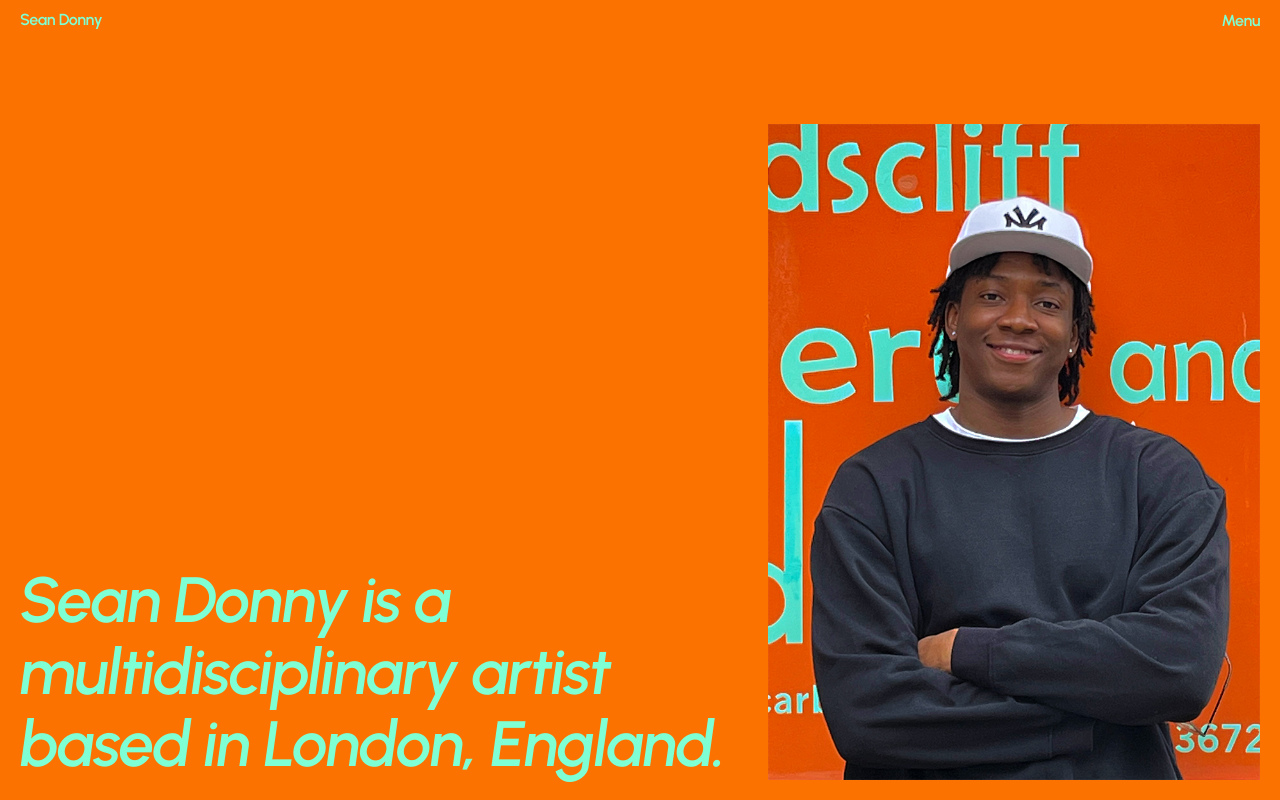
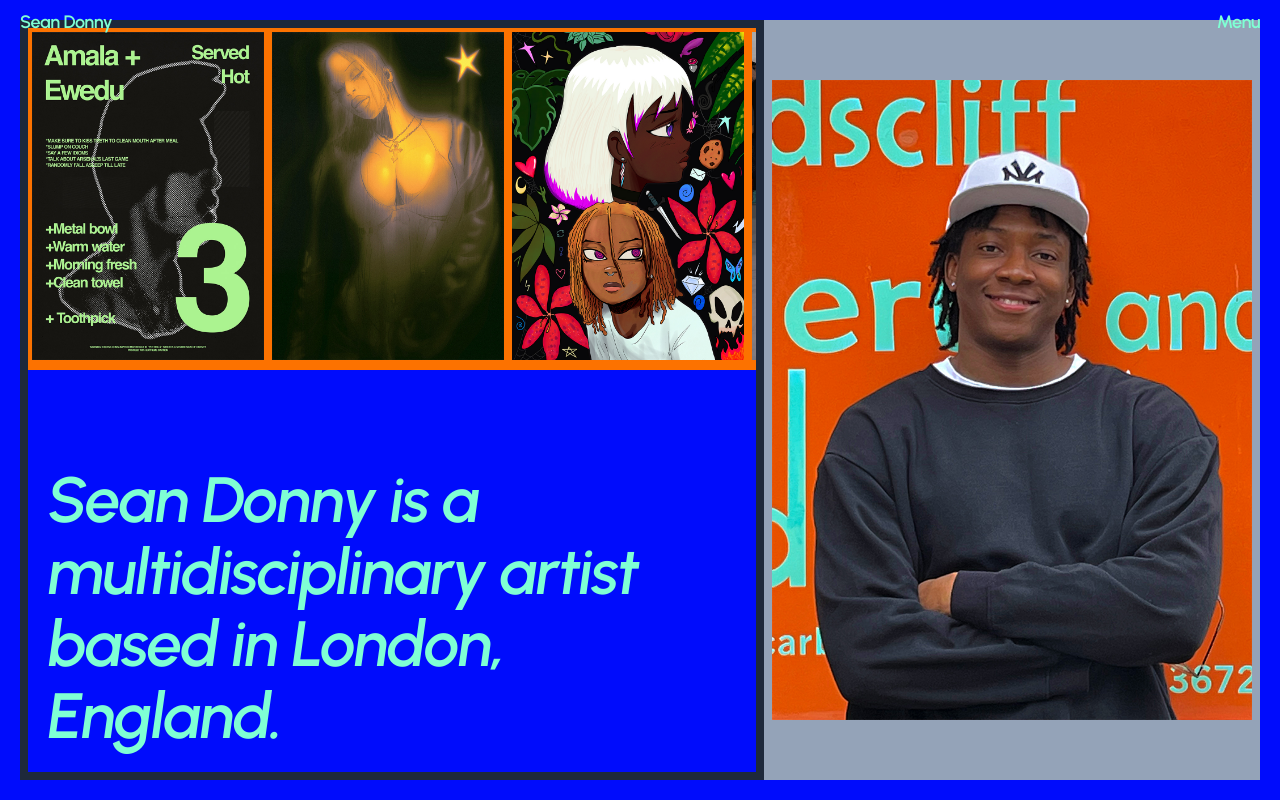
Before and after one commit to Sean-donny/Artist-Portfolio, a React (Vite) app in the folder resume-site/: page / in a window 1280 px wide. Shown: the top 800 px of the page. Built offline with nearby package versions, Linux system fonts and the light colour scheme.

Commit message:
Hero Layout restructured

```diff
--- a/resume-site/src/App.tsx
+++ b/resume-site/src/App.tsx
@@ -1,14 +1,11 @@
 import Hero from "./components/Hero";
 import Navbar from "./components/Navbar";
-import Slideshow from "./components/Slideshow";
-import Images from "./HeroImages";
 
 function App() {
   return (
     <div>
       <Navbar />
       <Hero />
-      <Slideshow images={Images} />
     </div>
   );
 }
--- /dev/null
+++ b/resume-site/src/HeroTitles.tsx
@@ -0,0 +1,10 @@
+export default [
+  "Amala and Ewedu",
+  "Ashley into the light",
+  "A love story",
+  "Mowalola runway",
+  "Why did you leave me here?",
+  "Cruel Santino: Subaru Boy",
+  "A girl is a gun",
+  "Guitar girl",
+];
--- a/resume-site/src/components/Hero.tsx
+++ b/resume-site/src/components/Hero.tsx
@@ -1,19 +1,51 @@
 import SeanPortrait from "/optimised/sean_donny_portrait.jpg";
+import Slideshow from "../components/Slideshow";
+import Images from "../HeroImages";
 
 const Hero = () => {
   return (
-    <div className="bg-orangutan w-full h-screen flex flex-row">
-      <article className="basis-3/5 flex items-end">
-        <h1 className="font-custom font-semibold italic tracking-tight text-aquatic pb-5 pl-5 text-massive1 leading-massive1">
+    // <div className="bg-orangutan w-full h-screen flex flex-row">
+    //   <article className="basis-3/5 flex items-end">
+    //     <h1 className="font-custom font-semibold italic tracking-tight text-aquatic pb-5 pl-5 text-massive1 leading-massive1">
+    //       Sean Donny is a<br />
+    //       multidisciplinary artist
+    //       <br />
+    //       based in London, England.
+    //     </h1>
+    //   </article>
+    //   <figure className="basis-2/5 flex items-end">
+    //     <img alt="Sean Donny" src={SeanPortrait} className="w-full pb-5 pr-5" />
+    //   </figure>
+    // </div>
+    <div className="bg-orangutan w-full h-screen box-border">
+      <div className="bg-zima w-full h-full p-5 flex flex-col md:flex-row">
+        <div className="bg-slate-800 flex-grow md:w-3/5 md:flex-none">
+          <div className="flex flex-col h-auto md:h-full p-2">
+            <div className="bg-slate-500 w-full h-1/2">
+              <Slideshow images={Images} />
+            </div>
+            <div className="bg-slate-300 w-full h-auto md:h-full">
+              <article className="bg-zima h-full w-auto flex items-end overflow-clip">
+                <h1 className="font-custom font-semibold italic tracking-tight text-aquatic p-2 lg:pb-5 lg:pl-5 lg:text-massive1 text-2xl lg:leading-massive1">
                   Sean Donny is a<br />
                   multidisciplinary artist
                   <br />
                   based in London, England.
                 </h1>
               </article>
-      <figure className="basis-2/5 flex items-end">
-        <img alt="Sean Donny" src={SeanPortrait} className="w-full pb-5 pr-5" />
-      </figure>
+            </div>
+          </div>
+        </div>
+        <div className="bg-slate-400 flex-grow md:w-2/5 md:flex-none p-2">
+          <div className="flex items-center justify-center h-full">
+            <img
+              src={SeanPortrait}
+              alt="Sean Donny"
+              className="object-cover object-center h-auto w-full my-auto"
+            />
+          </div>
+        </div>
+      </div>
     </div>
   );
 };
--- a/resume-site/src/components/Navbar.tsx
+++ b/resume-site/src/components/Navbar.tsx
@@ -6,7 +6,7 @@ const Navbar = () => {
       <ul className="flex justify-between">
         <li>
           <motion.h1
-            className="font-custom font-semibold text-aquatic tracking-tight cursor-crosshair"
+            className="font-custom font-semibold text-aquatic tracking-tight cursor-crosshair text-lg"
             whileHover={{ scale: 1.2618 }}
             whileTap={{ scale: 0.9 }}
           >
@@ -15,7 +15,7 @@ const Navbar = () => {
         </li>
         <li>
           <motion.button
-            className="font-custom font-semibold text-aquatic tracking-tight cursor-crosshair"
+            className="font-custom font-semibold text-aquatic tracking-tight cursor-crosshair text-lg"
             whileHover={{ scale: 1.2618 }}
             whileTap={{ scale: 0.9 }}
           >
--- a/resume-site/src/components/Slideshow.tsx
+++ b/resume-site/src/components/Slideshow.tsx
@@ -1,4 +1,4 @@
-import { useRef, useState, useEffect } from "react";
+import { useRef, useState, useEffect, useCallback } from "react";
 import { motion } from "framer-motion";
 
 interface SlideshowProps {
@@ -6,38 +6,64 @@ interface SlideshowProps {
 }
 
 const Slideshow = ({ images }: SlideshowProps) => {
-  const [width, setWidth] = useState(0);
-  const slideshow = useRef();
+  const [leftConstraint, setLeftConstraint] = useState(0);
+  const [containerKey, setContainerKey] = useState(0);
+
+  const slideshowId = "slideshow-container";
+  const slideshowRef = useRef<HTMLDivElement>(null);
+
+  const handleLeftConstraint = useCallback(() => {
+    if (slideshowRef.current) {
+      const innerCarouselWidth =
+        slideshowRef.current.querySelector(".inner-carousel")?.scrollWidth || 0;
+
+      setLeftConstraint(innerCarouselWidth - slideshowRef.current.offsetWidth);
+    }
+  }, []);
 
   useEffect(() => {
-    setWidth(slideshow.current.scrollWidth - slideshow.current.offsetWidth);
-  }, []);
+    handleLeftConstraint();
+  }, [handleLeftConstraint]);
+
+  useEffect(() => {
+    const handleResize = () => {
+      setContainerKey((prev) => prev + 1);
+      handleLeftConstraint();
+    };
+
+    window.addEventListener("resize", handleResize);
+
+    return () => {
+      window.removeEventListener("resize", handleResize);
+    };
+  }, [handleLeftConstraint]);
+
   return (
-    <div className="w-96">
+    <div className="w-auto bg-orangutan h-full">
       <motion.div
-        ref={slideshow}
+        key={containerKey}
+        id={slideshowId}
+        ref={slideshowRef}
         className="carousel cursor-grab overflow-hidden"
       >
         <motion.div
           drag="x"
-          dragConstraints={{ right: 0, left: -width }}
-          className="inner-carousel flex"
+          dragConstraints={{ right: 0, left: -leftConstraint }}
+          className="inner-carousel flex h-full w-auto"
         >
-          {images.map((image) => {
-            return (
+          {images.map((image) => (
             <motion.div
-                className="min-h-slide2 min-w-slide2 p-1"
+              className="min-h-slide2 min-w-slide2 p-1 h-full w-auto"
               key={image}
-                whileHover={{ scale: 1.2 }}
+              whileHover={{ scale: 1.1 }}
             >
               <motion.img
                 src={image}
                 alt=""
-                  className="w-full h-full pointer-events-none"
+                className="w-auto h-full pointer-events-none"
               />
             </motion.div>
-            );
-          })}
+          ))}
         </motion.div>
       </motion.div>
     </div>
--- a/resume-site/tailwind.config.js
+++ b/resume-site/tailwind.config.js
@@ -13,10 +13,10 @@ export default {
         zima: "#000cfc",
       },
       fontSize: {
-        massive1: "64px",
+        massive1: "4rem",
       },
       lineHeight: {
-        massive1: "72px",
+        massive1: "4.5rem",
       },
       minHeight: {
         slide1: "28.5rem",
```
Lines whose indentation alone changed are shown as unchanged.
